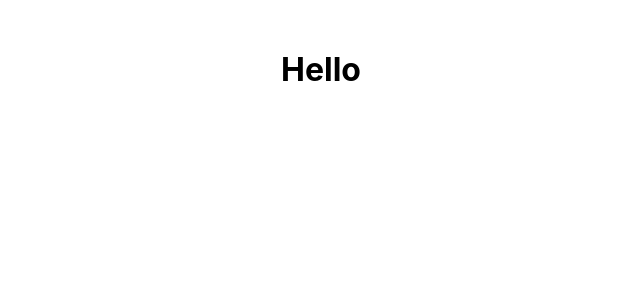
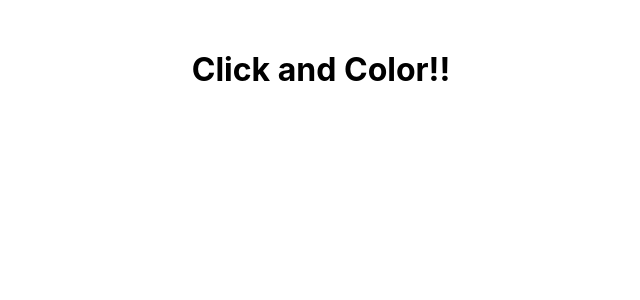
Before and after one commit to CarFried/React-Tryout, a React (Create React App) app: page / in a window 1280 px wide. Shown: the top 300 px of the page, without its empty margins (319-959 px from the left). Built offline with nearby package versions, Linux system fonts and the light colour scheme.

Commit message:
test message

```diff
--- a/src/components/text/Text.js
+++ b/src/components/text/Text.js
@@ -4,7 +4,7 @@ function Text() {
     return (
       <div className="Text">
 
-        <h1 style={{textAlign:"center", marginTop:"50px"}}>Hello</h1>
+        <h1 style={{textAlign:"center", marginTop:"50px"}}>Click and Color!!</h1>
 
       </div>
     );
```
